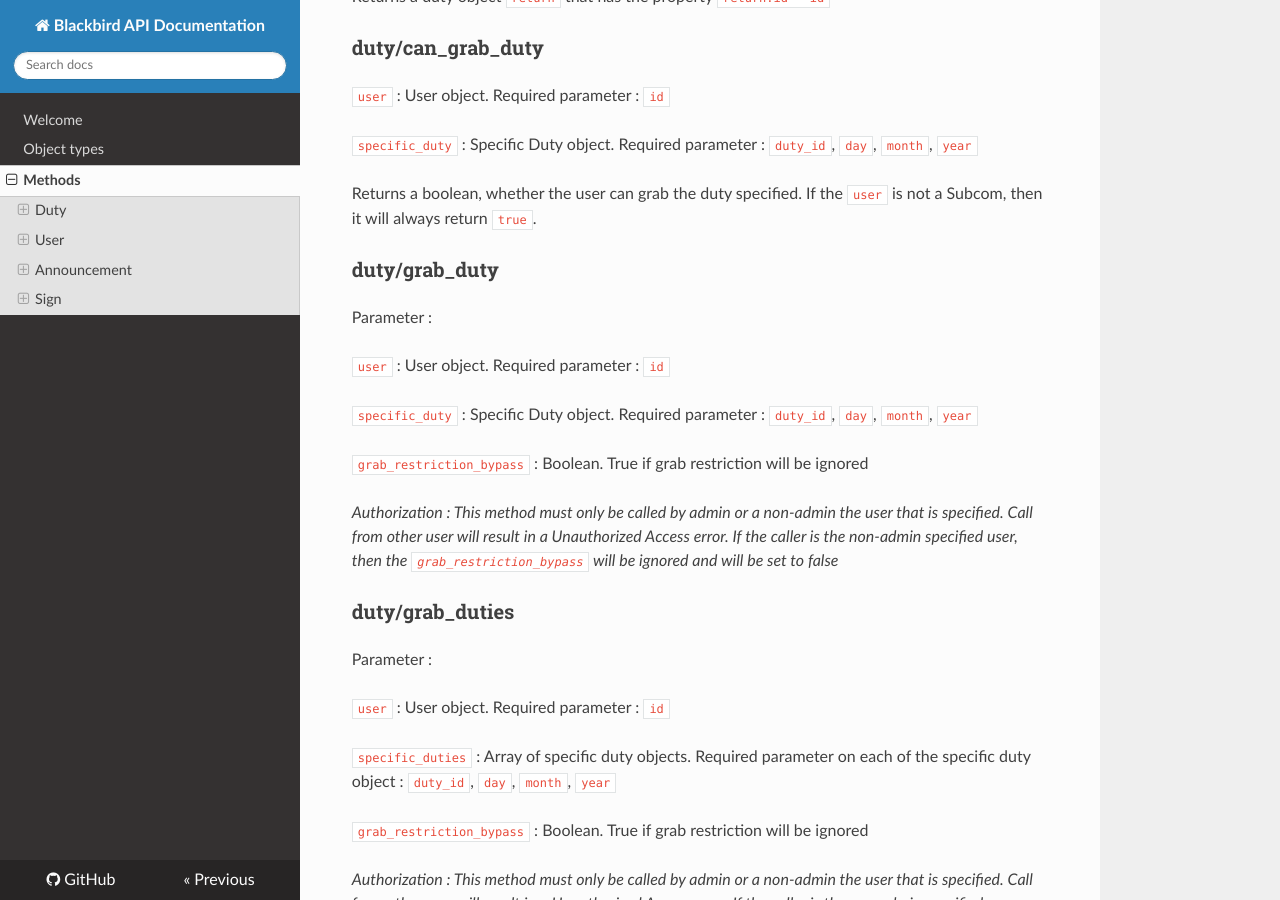
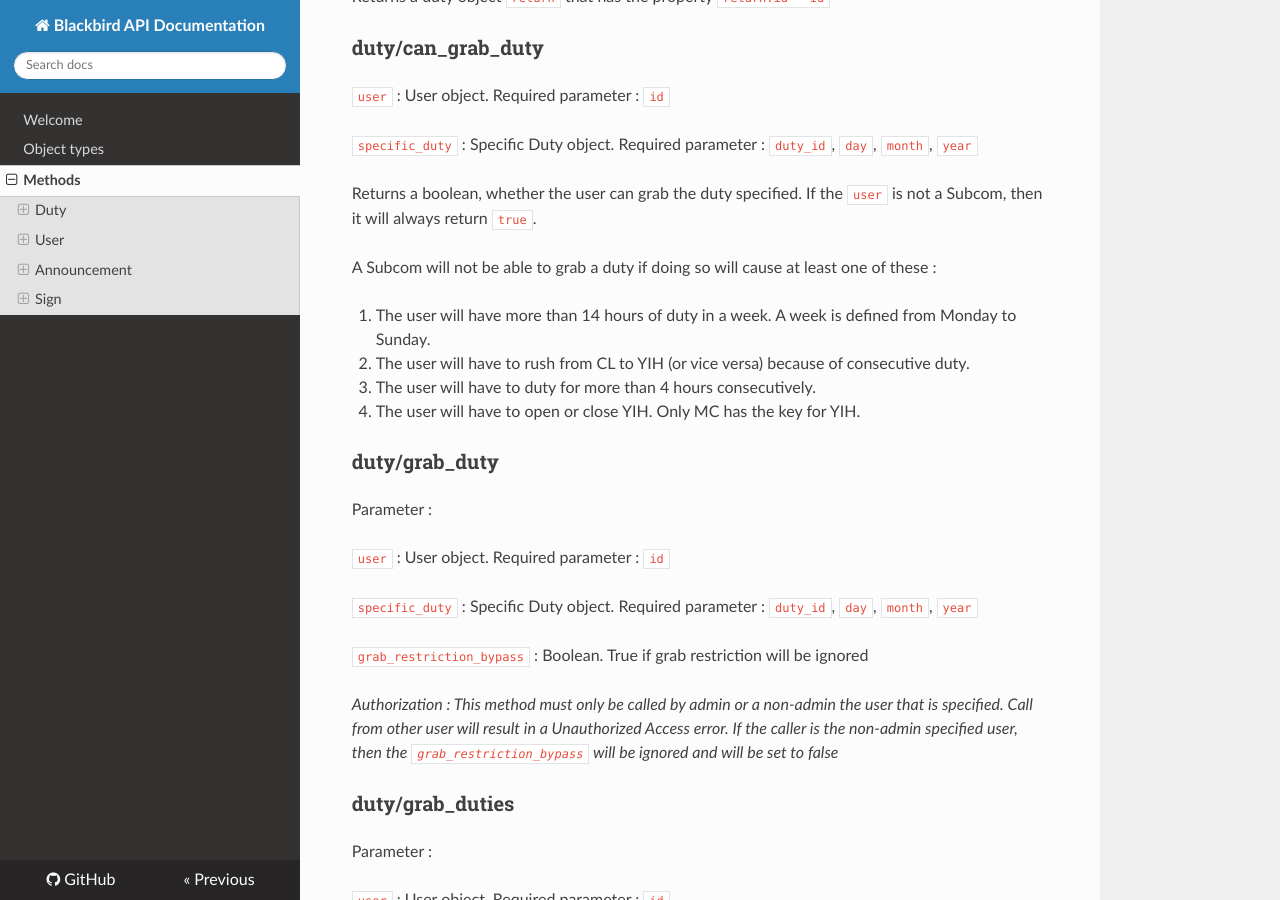
Before and after one commit to commitech/blackbird, an MkDocs documentation site: the page built from docs/method.md, in a window 1280 px wide and 900 px high, scrolled down 378 px. Built offline with MkDocs 1.6.1, drawn with Linux system fonts in a browser that asks for light colours; nearby versions of some CDN libraries; old or Windows-style settings are respelled for this version of MkDocs.

Commit message:
Add explanations for grabbing condition

```diff
--- a/docs/method.md
+++ b/docs/method.md
@@ -20,7 +20,12 @@ Returns a duty object `return` that has the property `return.id = id`
 
 Returns a boolean, whether the user can grab the duty specified. If the `user` is not a Subcom, then it will always return `true`.
 
+A Subcom will not be able to grab a duty if doing so will cause at least one of these :
 
+1. The user will have more than 14 hours of duty in a week. A week is defined from Monday to Sunday.
+2. The user will have to rush from CL to YIH (or vice versa) because of consecutive duty.
+3. The user will have to duty for more than 4 hours consecutively.
+4. The user will have to open or close YIH. Only MC has the key for YIH.
 
 ### duty/grab_duty
 
```
